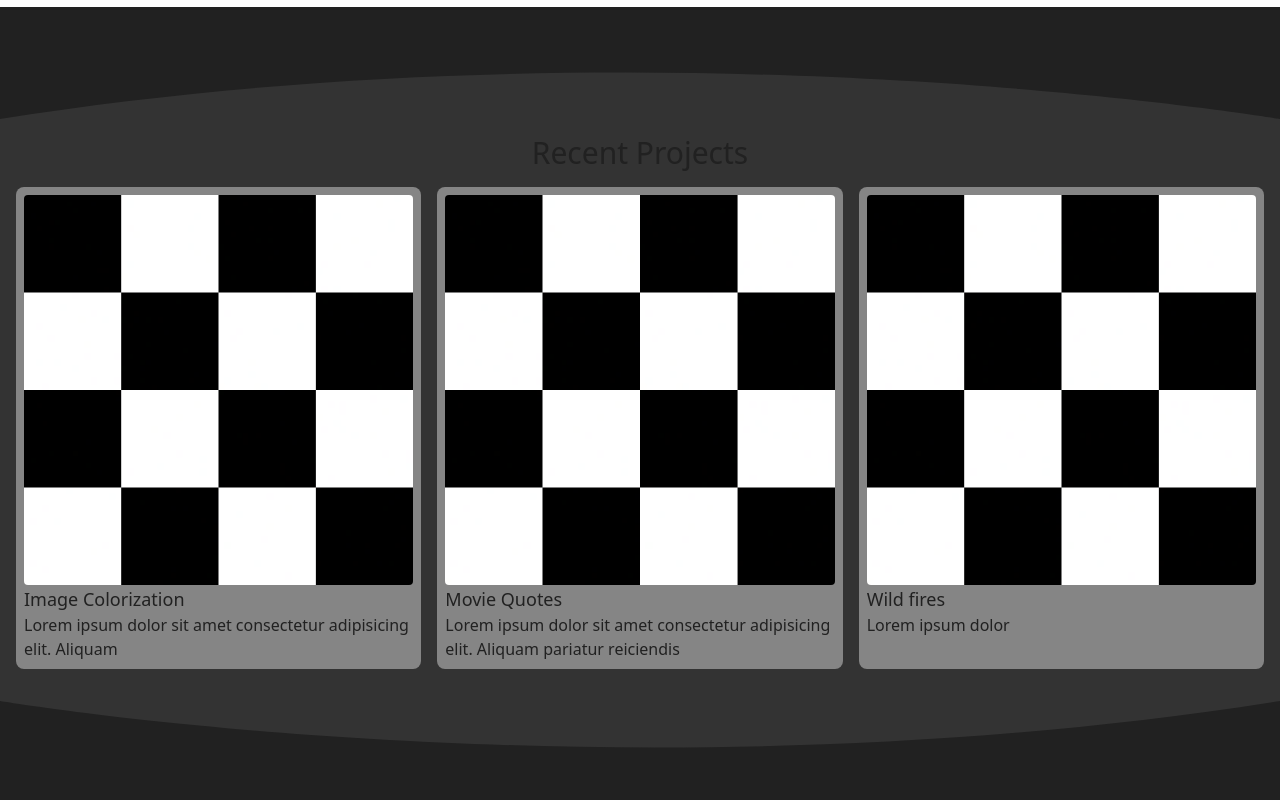
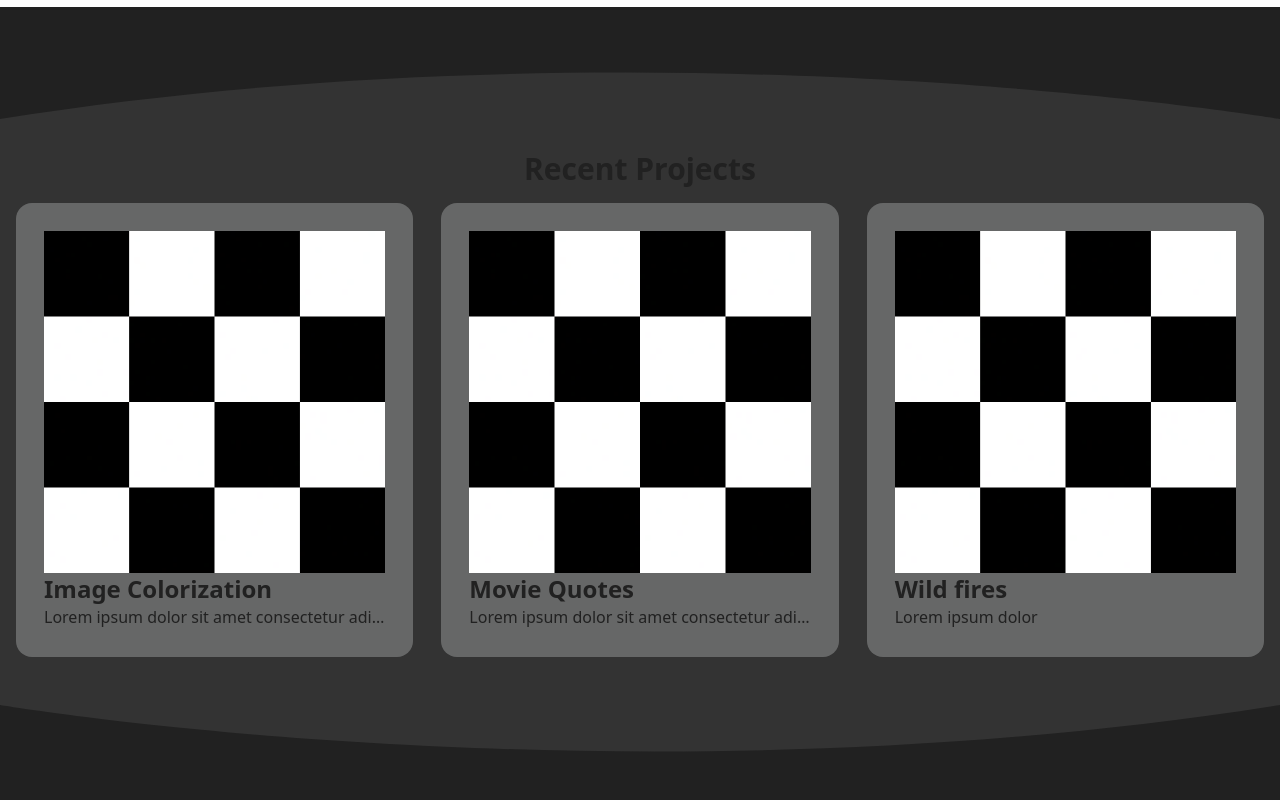
Before and after one commit to MichiganDataScienceTeam/official-website, a Next.js app: page / in a window 1280 px wide. Shown: the part 840-1640 px from the top of the page. Built offline with nearby package versions, Linux system fonts and the light colour scheme.

Commit message:
Refactored project card styles

```diff
--- a/components/button.jsx
+++ b/components/button.jsx
@@ -3,7 +3,7 @@ import Link from "next/link";
 export default function Button({ text, link }) {
   return (
     <Link
-      className="drop-shadow-lg rounded-xl p-4 hover:-translate-y-0.5 transition bg-translucent"
+      className="drop-shadow-lg rounded-xl text-lg p-4 hover:-translate-y-0.5 transition bg-translucent"
       href={link}
     >
       {text}
--- a/components/projectCarousel.jsx
+++ b/components/projectCarousel.jsx
@@ -1,51 +1,32 @@
 import Image from "next/image";
+import Link from "next/link";
 
-export function ProjectCard({
-  img_src,
-  img_alt,
-  project_title,
-  project_description,
-}) {
+export function ProjectCard({ json }) {
   return (
-    <div className="w-full p-7 rounded-2xl max-w-lg bg-translucent">
-      <Image
-        className="w-full p-5"
-        width="400"
-        height="400"
-        src={img_src}
-        alt={img_alt}
-      />
-      <h3 className="text-2xl font-bold">{project_title}</h3>
-      <p className="truncate">{project_description}</p>
+    <div className="w-full p-7 rounded-2xl bg-translucent hover:-translate-y-1 transition">
+      <Link href={json.link}>
+        <Image
+          className="w-full w-p-5"
+          width="400"
+          height="400"
+          src={`images/${json.image}`}
+          alt={json.alt || "temp"}
+        />
+        <h3 className="text-2xl font-bold">{json.name}</h3>
+        <p className="truncate">{json.description}</p>
+      </Link>
     </div>
   );
 }
 
-export default function ProjectCarousel({ project_metadata }) {
+export default function ProjectCarousel({ projects }) {
   return (
     <div className="container mx-auto py-4">
       <h2 className="text-3xl text-center font-bold">Recent Projects</h2>
-      <div className="flex gap-4 flex-col sm:flex-row p-4 justify-center">
-        <ProjectCard
-          img_src="images/temp.png"
-          img_alt="temp"
-          project_title="Image Colorization"
-          project_description="Leverage computer vision and ML to automatically transform images from grayscale color schemes to new, vibrant palettes, enhancing their visual appeal and creative possibilities. "
-        />
-        <ProjectCard
-          img_src="images/temp.png"
-          img_alt="temp"
-          project_title="Movie Quotes Analysis"
-          project_description="Lorem ipsum dolor sit amet consectetur adipisicing elit. Aliquam
-      pariatur reiciendis"
-        />
-        <ProjectCard
-          img_src="images/temp.png"
-          img_alt="temp"
-          project_title="Wildfire Spread Prediction"
-          project_description="Lorem ipsum dolor sit amet consectetur adipisicing elit. Aliquam
-      pariatur reiciendis"
-        />
+      <div className="grid grid-rows-3 grid-cols-1 md:grid-cols-3 md:grid-rows-1 gap-7 p-4 justify-center">
+        {projects.map((project, index) => (
+          <ProjectCard key={index} json={project} />
+        ))}
       </div>
     </div>
   );
--- a/pages/index.jsx
+++ b/pages/index.jsx
@@ -3,13 +3,13 @@ import Button from "@/components/button";
 import Factbox from "@/components/factbox";
 import Wave from "@/components/wave";
 import Wave180 from "@/components/wave180";
-import Link from "next/link";
 import fs from "fs";
 import path from "path";
 // import Markdown from 'markdown-to-jsx';
 import Image from "next/image";
 import fontbook from "@/shared/fonts";
 import SponsorSection from "@/components/sponsorSection";
+import ProjectCarousel from "@/components/projectCarousel";
 
 export default function Home({ sponsors, projects }) {
   sponsors[0].tier = "MDST is made possible by our sponsors";
@@ -67,12 +67,7 @@ export default function Home({ sponsors, projects }) {
       <div className="bg-grey">
         <Wave180 className="rotate-180"></Wave180>
         <div className="container mx-auto py-4">
-          <h2 className="text-3xl text-center bold">Recent Projects</h2>
-          <div className="flex gap-4 flex-col sm:flex-row p-4">
-            {projects.map((project, index) => (
-              <ProjectCard key={index} json={project} />
-            ))}
-          </div>
+          <ProjectCarousel projects={projects}></ProjectCarousel>
         </div>
         <Wave></Wave>
       </div>
@@ -86,7 +81,7 @@ export default function Home({ sponsors, projects }) {
         </div>
       </div>
 
-      <SponsorSection group={sponsors[0]} />
+      <SponsorSection group={sponsors[sponsors.length - 1]} />
 
       {/* <div className='dark:bg-blue-800 p-4'>
         <Markdown className='markdown'>{content}</Markdown>
@@ -94,24 +89,7 @@ export default function Home({ sponsors, projects }) {
     </Layout>
   );
 }
-function ProjectCard({ json }) {
-  return (
-    <Link
-      href={json.link}
-      className="bg-grey-light p-2 rounded-lg w-full hover:-translate-y-1"
-    >
-      <Image
-        className="w-full rounded"
-        width="500"
-        height="500"
-        src={`images/${json.image}`}
-        alt="temp"
-      />
-      <h3 className="text-lg ">{json.name}</h3>
-      <p>{json.description}</p>
-    </Link>
-  );
-}
+
 export async function getStaticProps() {
   const sponsorFilePath = path.join(process.cwd(), "config", "sponsors.json");
   const sponsorFileContent = fs.readFileSync(sponsorFilePath, "utf-8");
```
